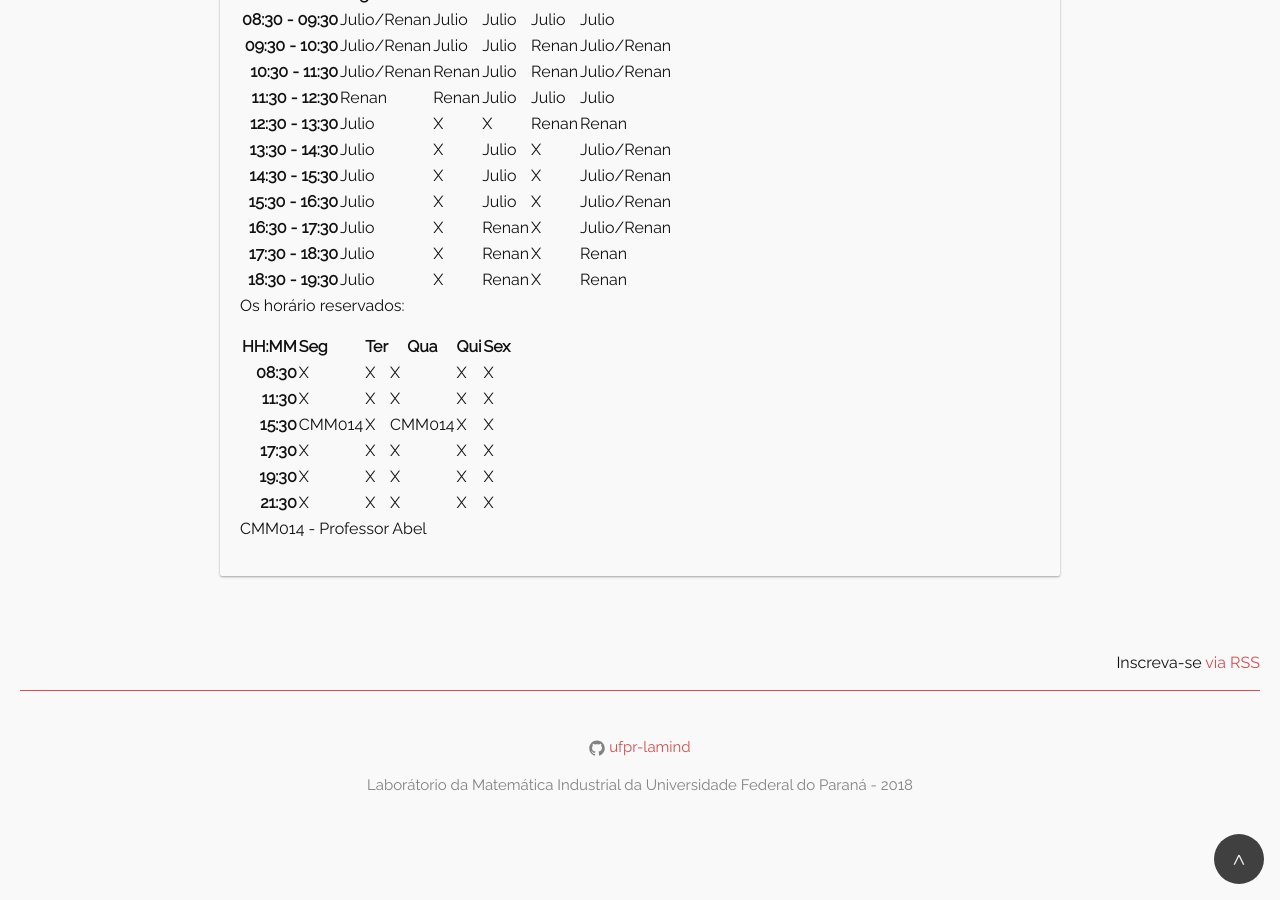
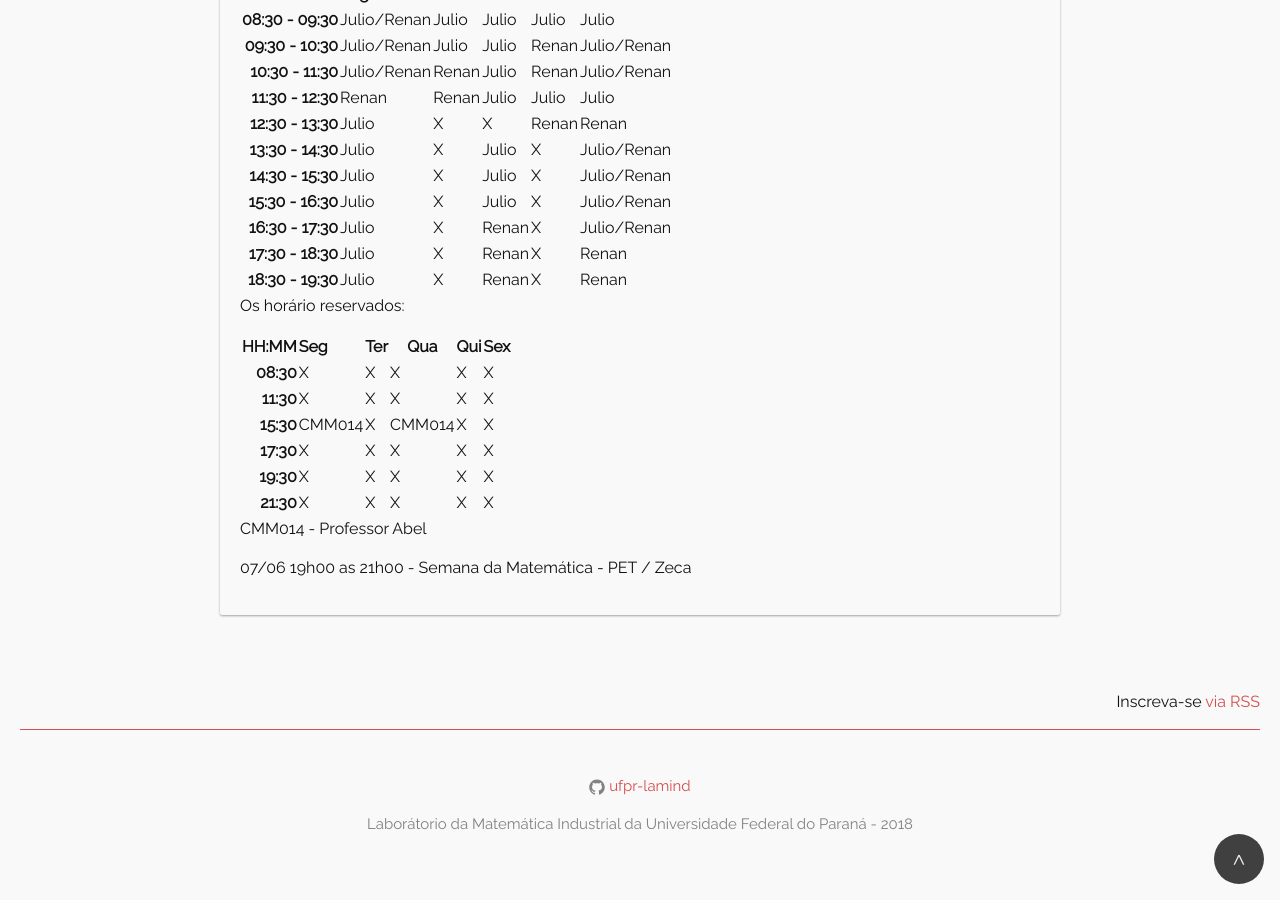
Before and after one commit to ufpr-lamind/ufpr-lamind.github.io, a Jekyll site: the page built from horario.md, in a window 1280 px wide and 900 px high, scrolled down 1065 px. Built offline with Jekyll 4.4.1, drawn with Linux system fonts in a browser that asks for light colours; our own code applies the rules of GitHub Pages for plain Markdown files.

Commit message:
reserva pet 07/06

```diff
--- a/horario.md
+++ b/horario.md
@@ -37,3 +37,5 @@ Os horário reservados:
  **21:30** |   X   |   X   |   X   |   X   |   X
 
 CMM014 - Professor Abel
+
+07/06 19h00 as 21h00 - Semana da Matemática - PET / Zeca
```
